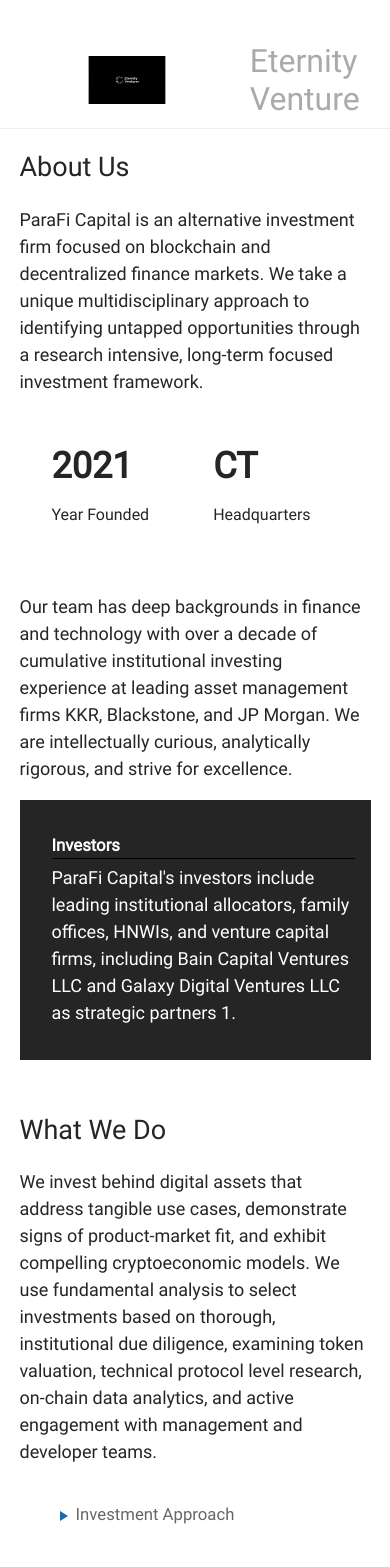
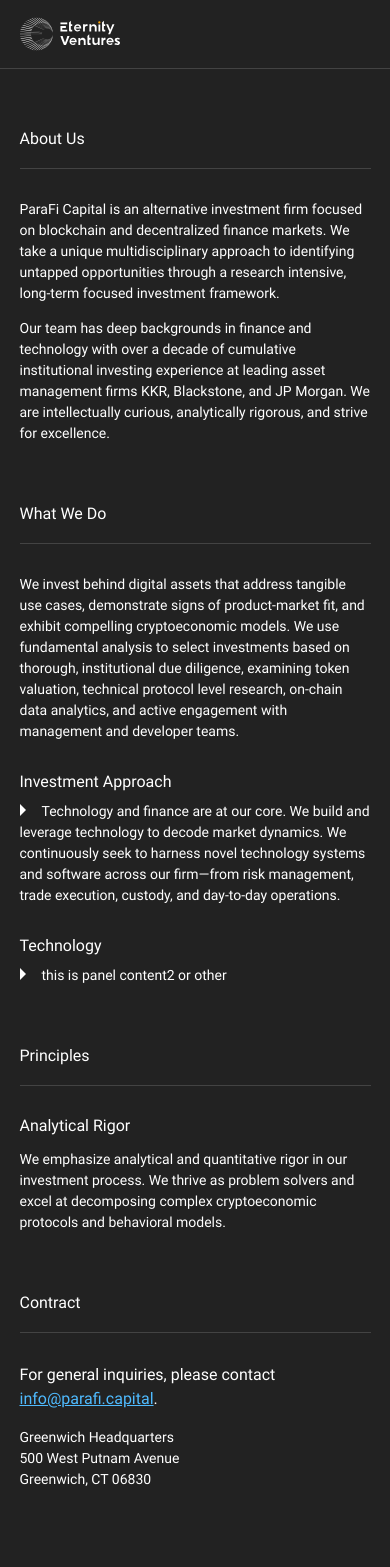
Before and after one commit to ghxstGoat111/landingpage, a React (Create React App) app: page / in a window 390 px wide. Shown: the top 1567 px of the page. Built offline with nearby package versions, Linux system fonts and the light colour scheme.

Commit message:
modify style (#1)

```diff
--- a/src/App.css
+++ b/src/App.css
@@ -9,31 +9,38 @@
     text-rendering: optimizeLegibility;
     -webkit-font-smoothing: antialiased;
     -moz-osx-font-smoothing: grayscale;
+    background: #222;
 }
 p {
   line-height: 1.5;
 }
 h2 {
+  margin-top: 80px;
+  margin-bottom: 30px;
+  padding: 10px 0 20px 0;
   font-weight: 100;
+  border-bottom: 1px solid rgb(255 255 255 / 15%);
 }
 h3 {
   line-height: 1.5;
-  font-size: calc(16px + 5 * ((100vw - 200px) / 1280));
-  border-bottom: 1px solid #000;
+  /* font-size: calc(16px + 5 * ((100vw - 200px) / 1280)); */
   font-weight: 600;
   margin-bottom: 0;
 }
 h3 + p {
   margin-top: 5px;
 }
+a {
+  color: #4fbbff;
+}
 
 .App {
   font: inherit;
-  font-size: calc(4px + 24 * ( (100vw - 200px) / 1280));
-  color: #252525;
+  /* font-size: calc(4px + 24 * ( (100vw - 200px) / 1280)); */
+  color: #fff;
 }
 .App-logo {
-  width: 400px;
+  width: 100px;
   pointer-events: none;
 }
 .App-header {
@@ -41,19 +48,18 @@
   top: 0;
   z-index: 1020;
   padding: 10px 0 10px 0;
-  background-color: #fff;
-  border-bottom: 1px solid #eee;
+  background: #222;
+  border-bottom: 1px solid rgb(255 255 255 / 15%);
 }
 .header-container ul {
   display: flex;
   list-style: none;
-  font-size: 18px;
+  font-size: 14px;
   font-weight: 400;
 }
 .header-container ul li {
   padding-right: 2rem;
   cursor: pointer;
-  color: #aaa;
   -webkit-tap-highlight-color:rgba(0,0,0,0);
   -webkit-tap-highlight-color: transparent;
   outline:none;
@@ -61,7 +67,7 @@
   text-decoration: none;
 }
 .header-container ul li:hover {
-  color: #252525;
+  color: #4fbbff;
 }
 .rc-collapse>.rc-collapse-item {
   -webkit-tap-highlight-color:rgba(0,0,0,0);
@@ -81,37 +87,20 @@
   margin-left: 1rem;
   color: #aaa;
 }
-.empty {
-  height: 50px;
-}
 .container {
   margin: 0 auto;
 }
 .content-1 {
-  max-width: 70%;
   margin: 0 auto;
 }
-.block {
-  display: flex;
-}
-
-.block div {
-  padding: 50px;
-}
-.block div h1{
-  padding: 0;
-  margin: 0;
-}
-.block div p {
-  font-size: 16px;
-}
-.black {
-  background: #252525;
-  color: white;
-  padding: 1rem 1rem 1rem 2rem;
-}
-.black p {
-  font-size: 18px;
+.arrow {
+  margin-right: 10px;
+  display: inline-block;
+  width: 0;
+  height: 0;
+  border-width: 6px;
+  border-style: solid;
+  border-color: transparent transparent transparent #fff;
 }
 .contact p {
   font: inherit;
@@ -119,50 +108,23 @@
   font-size: calc(9px + 13 * ( (100vw - 200px) / 1280));
   line-height: 1.5;
 }
+.sub-title {
+  font-size: 18px;
+  margin: 30px 0 10px 0;
+}
+.contract-item {
+  line-height: 1.5;
+}
 footer {
-  color: #666;
+  margin-top: 60px;
   font-size: 13px;
   line-height: 1.5;
 }
 footer .container {
-    border-style:solid;
-    border: 0;
-    border-top: 1px solid #eee;
     padding: 2rem 0;
 }
 footer .container p {
   margin-bottom: 1rem;
-}
-.rc-collapse-content {
-    padding-left: 24px;
-    background: #234a6f!important;
-    color: #fff!important;
-    font-size: calc(9px + 13 * ( (100vw - 200px) / 1280))!important;
-    font-weight: 400;
-    -webkit-transition: 1s;
-    transition: 1s;
-    line-height: 1.5;
-    padding: 1rem 2rem!important;
-}
-.rc-collapse > .rc-collapse-item {
-    border-top: none!important;
-}
-.rc-collapse > .rc-collapse-item {
-  font-size: calc(16px + 5 * ((100vw - 200px) / 1280))!important;
-  padding-left: 24px!important;
-  padding-top: 10px!important;
-  padding-bottom: 10px!important;
-  color: #252525!important;
-}
-.rc-collapse > .rc-collapse-item > .rc-collapse-header .arrow {
-      border-top: 5px solid transparent!important;
-      border-bottom: 5px solid transparent!important;
-      border-left: 8px solid #1967b3!important;
-}
-.rc-collapse > .rc-collapse-item-active > .rc-collapse-header .arrow {
-  border-left: 5px solid transparent!important;
-  border-right: 5px solid transparent!important;
-  border-top: 8px solid #1967b3!important;
 }
 
 @keyframes react-reveal {
@@ -175,8 +137,22 @@
 }
 
 @media screen and (max-width: 476px) {
+  h2 {
+    font-size: 16px;
+    margin-top: 50px;
+  }
+  p {
+    font-size: 14px;
+  }
   .container {
-      max-width: 540px;
+    max-width: 540px;
+  }
+  .sub-title {
+    font-size: 16px;
+  }
+  .normal, .contract-item {
+    font-size: 14px;
+    line-height: 1.5;
   }
   main{
     font-size: 18px;
@@ -187,17 +163,8 @@
   .container {
     width: 90vw;
   }
-  .block div {
-      padding: 2rem;
-  }
   .shrinkblock {
     font-size: 18px!important;
-  }
-  .rc-collapse > .rc-collapse-item {
-    padding: 1rem;
-  }
-  .rc-collapse-content {
-    font-size: 16px!important;
   }
   .contact p {
     font-size: 16px;
@@ -207,9 +174,6 @@
   }
   .header-container .App-logo {
     height: 3rem;
-  }
-  .empty {
-    height: 2rem;
   }
 }
 @media screen and (min-width: 768px) {
--- a/src/App.js
+++ b/src/App.js
@@ -1,4 +1,4 @@
-import logo from './Eternity.svg';
+import logo from './logo.svg';
 import './App.css';
 import Collapse, { Panel } from 'rc-collapse';
 import motion from './motionUtils';
@@ -12,12 +12,10 @@
   }
   return (
     <div className="App">
-      <div className="empty"></div>
-
       <header className="App-header">
         <div className="container header-container">
           <img src={logo} className="App-logo" alt="logo" />
-{          <div className="logo-title">Eternity Venture</div> }
+          {/* <div className="logo-title">Eternity Venture</div> */}
           <ul>
             <li onClick={onClick('about')}>About Us</li>
             <li onClick={onClick('what')}>What We Do</li>
@@ -29,58 +27,38 @@
 
       <main className="container">
         <div className="content-1">
-          <h2 id="about">About Us</h2>
-          <p>ParaFi Capital is an alternative investment firm focused on blockchain and decentralized finance markets. We take a unique multidisciplinary approach to identifying untapped opportunities through a research intensive, long-term focused investment framework.</p>
-          <div className="block">
-            <div>
-              <h1>2021</h1>
-              <p>Year Founded</p>
-            </div>
-            <div>
-              <h1>CT</h1>
-              <p>Headquarters</p>
-            </div>
+          <div>
+            <h2 id="about">About Us</h2>
+            <p>ParaFi Capital is an alternative investment firm focused on blockchain and decentralized finance markets. We take a unique multidisciplinary approach to identifying untapped opportunities through a research intensive, long-term focused investment framework.</p>
           </div>
           <p>Our team has deep backgrounds in finance and technology with over a decade of cumulative institutional investing experience at leading asset management firms KKR, Blackstone, and JP Morgan. We are intellectually curious, analytically rigorous, and strive for excellence.</p>
-          <div className="black">
-            <h3>Investors</h3>
-            <p>ParaFi Capital's investors include leading institutional allocators, family offices, HNWIs, and venture capital firms, including Bain Capital Ventures LLC and Galaxy Digital Ventures LLC as strategic partners 1.</p>
-          </div>
-          <div className="empty"></div>
           <h2>What We Do</h2>
           <p id="what">We invest behind digital assets that address tangible use cases, demonstrate signs of product-market fit, and exhibit compelling cryptoeconomic models. We use fundamental analysis to select investments based on thorough, institutional due diligence, examining token valuation, technical protocol level research, on-chain data analytics, and active engagement with management and developer teams.</p>
 
-
-          <div className="shrinkblock">
+          <div className="sub-title">Investment Approach</div>
+          <div className="normal"><span className="arrow"></span>Technology and finance are at our core. We build and leverage technology to decode market dynamics. We continuously seek to harness novel technology systems and software across our firm—from risk management, trade execution, custody, and day-to-day operations.</div>
+          <div className="sub-title">Technology</div>
+          <div className="normal"><span className="arrow"></span>this is panel content2 or other</div>
+          {/* <div className="shrinkblock">
             <Collapse accordion={false} openMotion={motion} style={{color: '#252525', fontWeight: 200, background: 'transparent', border: 'none'}}>
               <Panel header="Investment Approach" headerClass="my-header-class">Technology and finance are at our core. We build and leverage technology to decode market dynamics. We continuously seek to harness novel technology systems and software across our firm—from risk management, trade execution, custody, and day-to-day operations.</Panel>
               <Panel header="Technology">this is panel content2 or other</Panel>
             </Collapse>
-          </div>
+          </div> */}
 
-          <div className="empty"></div>
-
-          <h2>Principles</h2>
-          <h3>Analytical Rigor</h3>
-          <p>We emphasize analytical and quantitative rigor in our investment process. We thrive as problem solvers and excel at decomposing complex cryptoeconomic protocols and behavioral models.</p>
-          <h3 id="principles">Analytical Rigor</h3>
-          <p>We emphasize analytical and quantitative rigor in our investment process. We thrive as problem solvers and excel at decomposing complex cryptoeconomic protocols and behavioral models.</p>
-          <h3>Analytical Rigor</h3>
+          <h2 id="principles">Principles</h2>
+          <div className="sub-title">Analytical Rigor</div>
           <p>We emphasize analytical and quantitative rigor in our investment process. We thrive as problem solvers and excel at decomposing complex cryptoeconomic protocols and behavioral models.</p>
 
-          <div className="empty"></div>
           <div className="contact">
             <h2 id="contact">Contract</h2>
             <p>For general inquiries, please contact <a href="mailto:info@parafi.capital">info@parafi.capital</a>.</p>
-            <p>
-              <b>Greenwich Headquarters</b><br/>
-              500 West Putnam Avenue<br/>
-              Greenwich, CT 06830
-            </p>
+            <div>
+              <div className="contract-item">Greenwich Headquarters</div>
+              <div className="contract-item">500 West Putnam Avenue</div>
+              <div className="contract-item">Greenwich, CT 06830</div>
+            </div>
           </div>
-          <div className="empty"></div>
-          <div className="empty"></div>
-          <div className="empty"></div>
         </div>
       </main>
 
```
Also changed, not shown: src/logo.svg, 1 other file (tests, documents, lock files or other folders).
